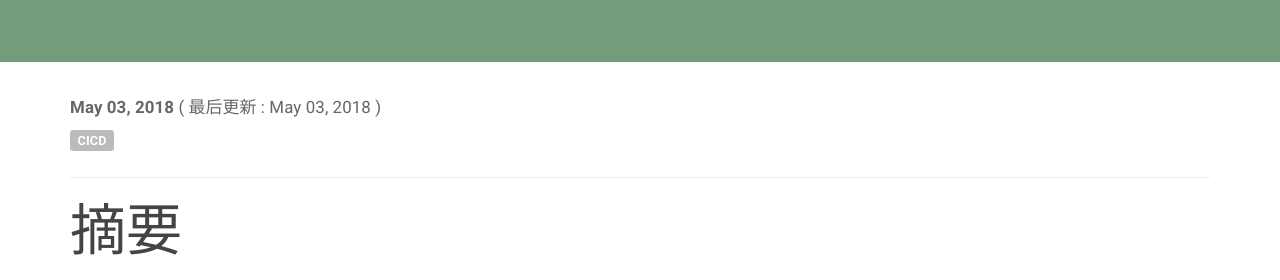
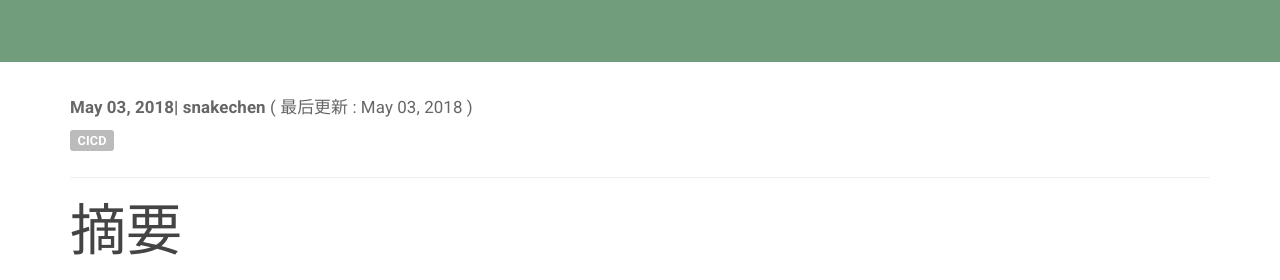
Before and after one commit to FinTechOps/FinTechOps.github.io, a Jekyll site: the page built from _posts/2018-05-03-drone-custom-plugin.md, in a window 1280 px wide and 900 px high. Shown: the part 170-450 px from the top of the window. Built offline with Jekyll 4.4.1, drawn with Linux system fonts in a browser that asks for light colours; comment, search, counter and statistics services are not loaded; part of the change alters nothing that is shown.

```diff
--- a/_layouts/default.html
+++ b/_layouts/default.html
@@ -7,7 +7,7 @@
 
 	{% if page.id %}
 	<p>
-		<strong>{{ page.published | date: '%B %d, %Y' }}</strong> ( 最后更新 : {{ page.date | date: '%B %d, %Y' }} )
+		<strong>{{ page.published | date: '%B %d, %Y' }}| {{page.author}} </strong> ( 最后更新 : {{ page.date | date: '%B %d, %Y' }} )
 		<br>
 		{% for tag in page.tags %}
 			<a class="label label-default" href="/tags/#{{ tag | slugify }}">{{ tag }}</a>
--- a/_posts/2018-05-03-drone-custom-plugin.md
+++ b/_posts/2018-05-03-drone-custom-plugin.md
@@ -6,6 +6,7 @@ published: 2018-05-03 05:00:00 +0200
 comments: true
 categories: CICD
 tags: [CICD]
+author: snakechen
 ---
 
 
```
Also changed, not shown: README.md.
